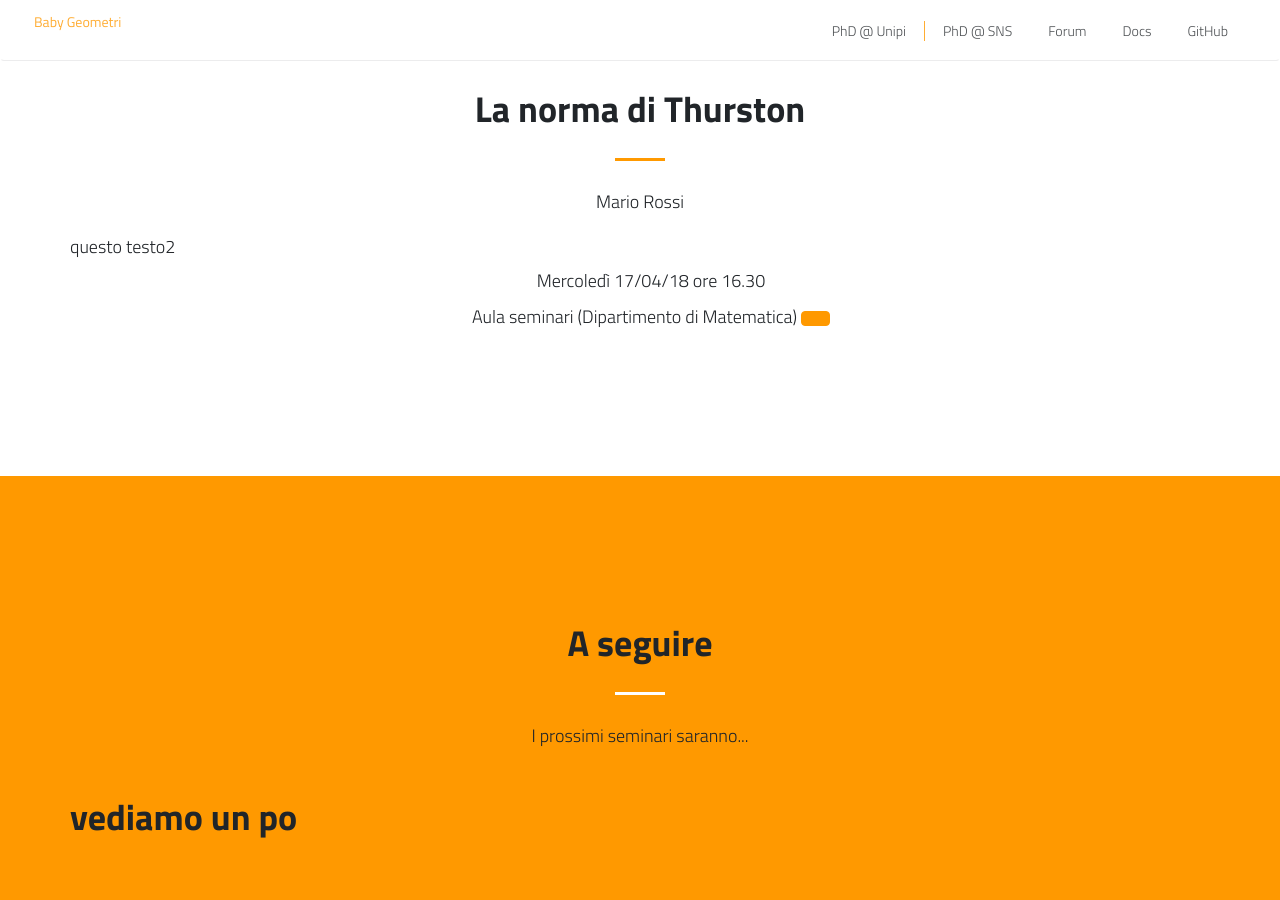
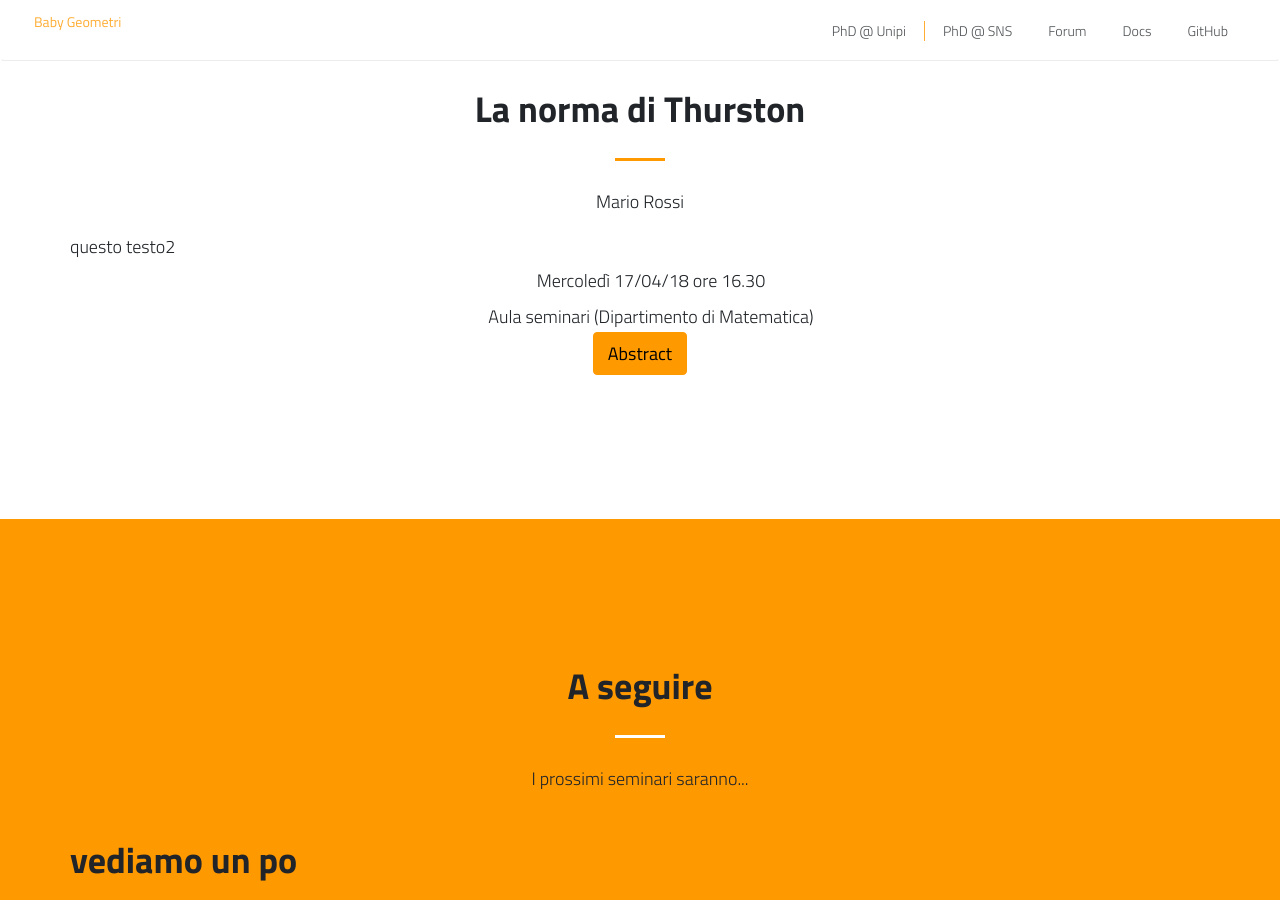
Before and after one commit to baby-geometri/baby-geometri.github.io, a Jekyll site: the page built from index.md, in a window 1280 px wide and 900 px high, scrolled down 958 px. Built offline with Jekyll 4.4.1, drawn with Linux system fonts in a browser that asks for light colours; nearby versions of some CDN libraries.

Commit message:
Update default.html

```diff
--- a/_layouts/default.html
+++ b/_layouts/default.html
@@ -76,15 +76,15 @@
     <div class="row">
       <div class="col-lg-8 mx-auto text-center">
 
-    <i style="font-size:24px" class="fa">&#xf073;</i> {{ site.data.content.whitepaper.when }}
+   <i style="font-size:24px" class="fa">&#xe109;</i> {{ site.data.content.whitepaper.when }}
 	<br>
-	<i style="font-size:24px" class="fa">&#xf041;</i> {{ site.data.content.whitepaper.where }}
-	</li>
+   <i style="font-size:24px" class="fa">&#xe062;</i> {{ site.data.content.whitepaper.where }}
+	<br>
 
   <button type="button" class="btn btn-warning" data-toggle="collapse" data-target="#abstract">
-     {{ site.data.content.whitepaper.abstract }}</button>
+   Abstract  </button>
   <div id="abstract" class="collapse">
-    Lorem ipsum dolor sit amet, consectetur adipisicing elit,
+    {{ site.data.content.whitepaper.abstract }}
   </div>
 
 
```
